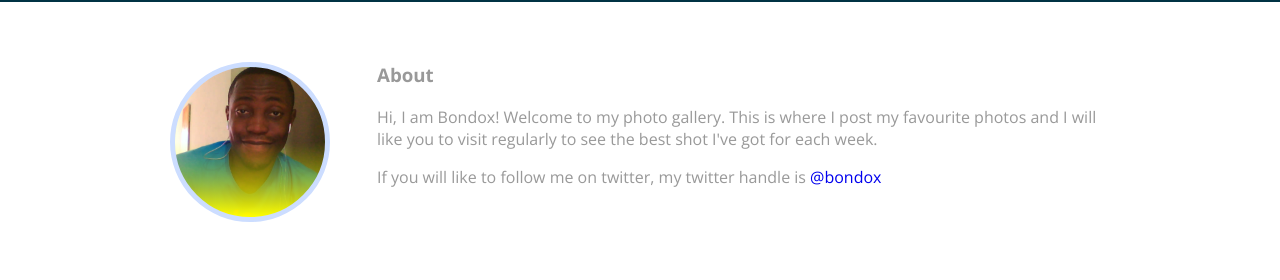
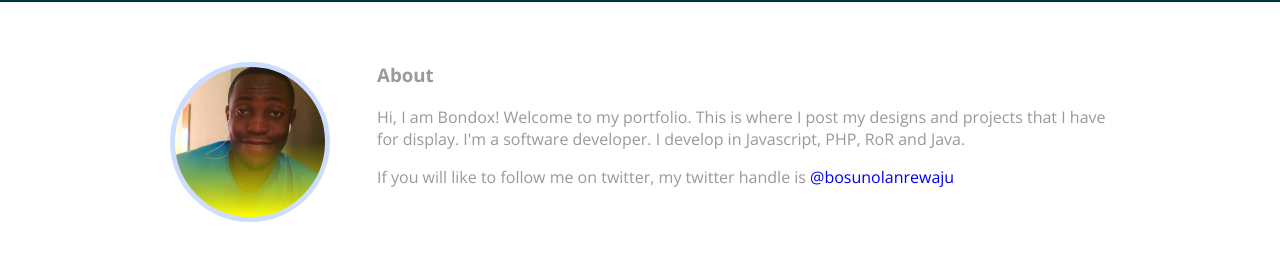
Before and after one commit to andela-bolanrewaju/Portfolio, a plain HTML site: page about.html in a window 1280 px wide. Shown: the part 161-441 px from the top of the page. Drawn offline with nearby package versions, Linux system fonts and the light colour scheme.

Commit message:
about us content changed

```diff
--- a/about.html
+++ b/about.html
@@ -29,11 +29,11 @@
       <section>
         <div class="profile-photo"></div>
         <h3>About</h3>
-        <p>Hi, I am Bondox! Welcome to my photo gallery. This is where I post my favourite photos and I will like you to visit regularly to see the best shot I've got for each week.</p>
-        <p>If you will like to follow me on twitter, my twitter handle is <a href="http://twitter.com/bondox/">@bondox</a></p>
+        <p>Hi, I am Bondox! Welcome to my portfolio. This is where I post my designs and projects that I have for display. I'm a software developer. I develop in Javascript, PHP, RoR and Java.</p>
+        <p>If you will like to follow me on twitter, my twitter handle is <a href="http://twitter.com/bosunolanrewaju/">@bosunolanrewaju</a></p>
       </section>
       <footer>
-        <a class="social-icon" href="http://twitter.com/bondox"><img src="img/twitter-wrap.png" alt="Twitter Logo" class="social-icon"></a>
+        <a class="social-icon" href="http://twitter.com/bosunolanrewaju"><img src="img/twitter-wrap.png" alt="Twitter Logo" class="social-icon"></a>
         <a class="social-icon" href="http://facebook.com/bondox"><img src="img/facebook-wrap.png" alt="Facebook Logo" class="social-icon"></a>
         <p>&copy; 2014 Bondox.</p>
       </footer>
```
